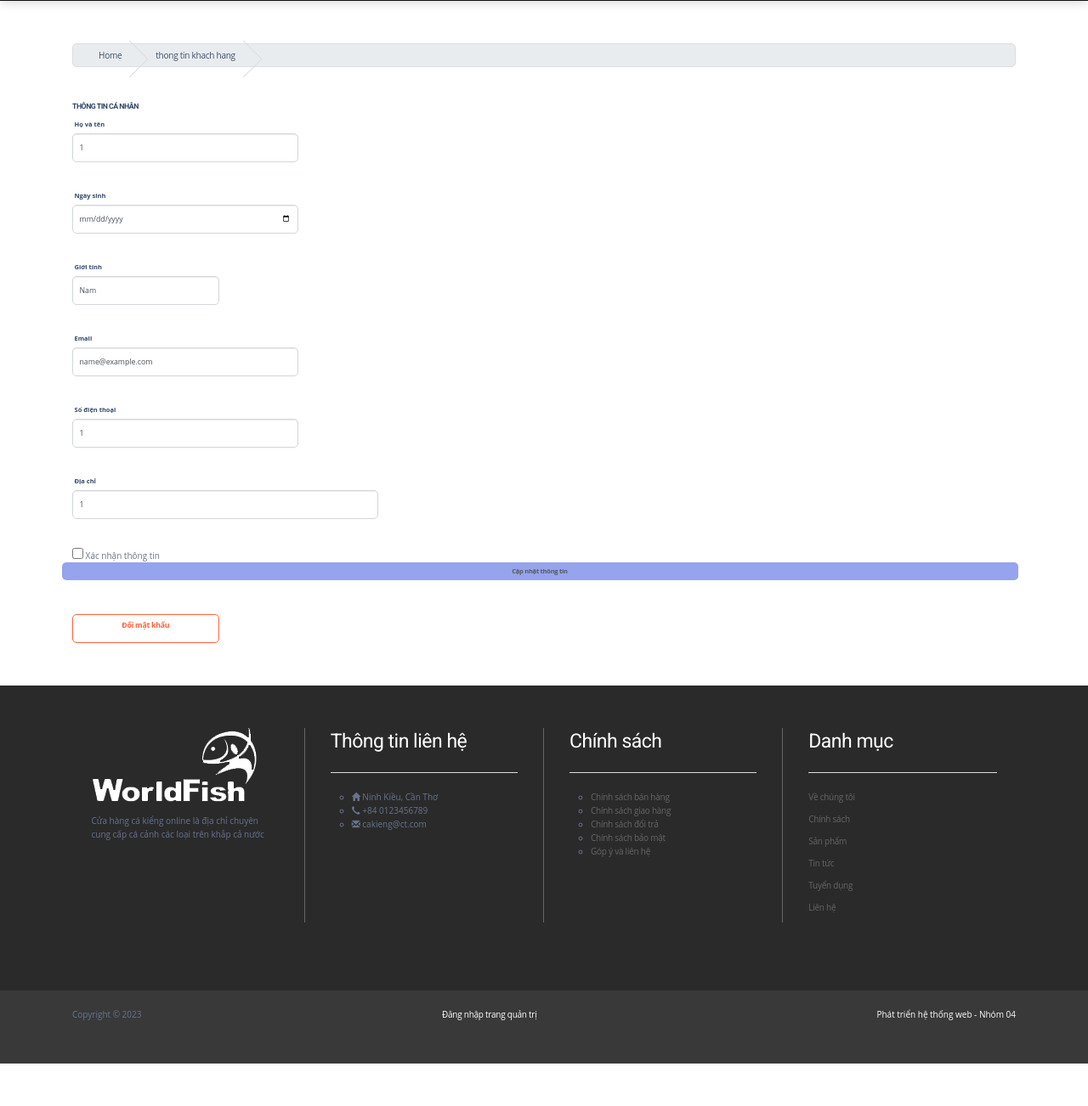
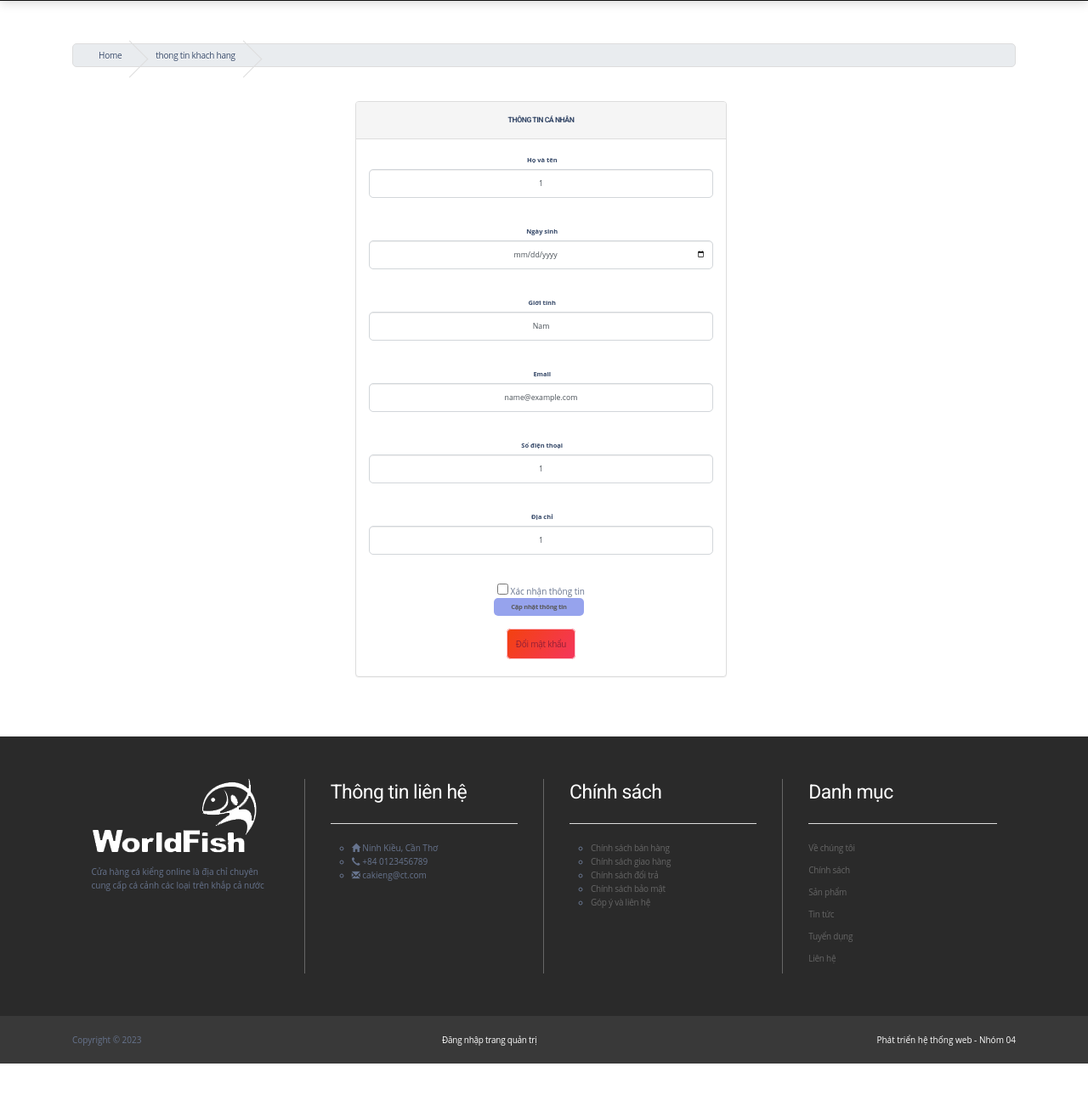
Before and after one commit to zink-ndp/FishStore, a PHP site: page /MobileShop/ttkh.php in a window 1280 px wide. Shown: the part 574-1876 px from the top of the page at 85% size. After the commit the page ends 1826 px from the top, so only its background shows below. Run offline with PHP 8.4, Linux system fonts and the light colour scheme; the visitor is signed in with stand-in values (Sample User, id 1); data that the repository does not hold is empty; some libraries are stand-ins or nearby versions; some web fonts are replaced.

Commit message:
update capnhatttkh va doimk

```diff
--- a/css/style.css
+++ b/css/style.css
@@ -801,6 +801,11 @@ footer .copyright ul li {
 }
 
 
+form#thugiua{
+   margin-left: 30%;
+   width: 437px;
+
+}
 /* ---------------------------------------------------------------------------- */
 
 
--- a/ttkh.php
+++ b/ttkh.php
@@ -31,26 +31,28 @@ $name ="Shop Cá Kiểng";
 					</ul>
 				</div>
 			</div>
-		<form action="capnhatttkh.php" method="post">
-		<input type="hidden" name="khid" value="<?php echo $_SESSION['id']; ?>">
-		<div class="card-body">
+		<form id='thugiua' action="capnhatttkh.php" method="post">
+		<input type="hidden" name="tkid" value="<?php echo $_SESSION['id']; ?>">
+    <div class="panel panel-default text-center">
+        <div class="panel-heading">
           <h1 class="text-uppercase text-sm mt-2">Thông tin cá nhân</h1>
-                <div class="row">
-                  <div class="col-md-3">
+        </div>
+        <div class="panel-body">
+          <div class="">
             <label for="example-text-input" class="form-control-label">Họ và tên</label>
-                      <input class="form-control" type="text" name="khname" value="<?php echo $_SESSION['name']; ?>">
+            <input class="form-control text-center" type="text" name="khname" value="<?php echo $_SESSION['name']; ?>">
           </div>
         </div>
-				  <div class="row">
-                  <div class="col-md-3">
+				<div class="panel-body">
+          <div class="">
             <label for="example-text-input" class="form-control-label">Ngày sinh</label>
-                      <input type="date" name="khbirth" id="birth" class="form-control" value="<?php echo $_SESSION['date']; ?>">
+            <input type="date" name="khbirth" id="birth" class="form-control text-center" value="<?php echo $_SESSION['date']; ?>">
           </div>
         </div>
-					<div class="row">
-				  <div class="col-md-2">
+				<div class="panel-body">
+				  <div class="">
             <label for="example-text-input" class="form-control-label">Giới tính</label>
-                      <select class="form-control" name="khsex" id="sex">
+            <select class="form-control text-center" name="khsex" id="sex">
               <option value="<?php echo $_SESSION['sex']; ?>" selected hidden>
                 <?php
                   if($_SESSION['sex']=='m'){
@@ -65,29 +67,28 @@ $name ="Shop Cá Kiểng";
             </select>
             </div>
 				</div>
-				<div class="row">
-                  <div class="col-md-3">
+				<div class="panel-body">
+          <div class="">
             <label for="example-text-input" class="form-control-label">Email</label>
-                      <input class="form-control" type="email" name="khmail" value="<?php echo $_SESSION['email']; ?>">
+            <input class="form-control text-center" type="email" name="khmail" value="<?php echo $_SESSION['email']; ?>">
           </div>
 				</div>
-				<div class="row">
-                  <div class="col-md-3">
+				<div class="panel-body">
+          <div class="">
             <label for="example-text-input" class="form-control-label">Số điện thoại</label>
-                      <input class="form-control" type="text" name="khphone" value="<?php echo $_SESSION['sdt']; ?>">
+            <input class="form-control text-center" type="text" name="khphone" value="<?php echo $_SESSION['sdt']; ?>">
           </div>
         </div>
-				<div class="row">
-                  <div class="col-md-4">
+				<div class="panel-body">
+          <div class="">
             <label for="example-text-input" class="form-control-label">Địa chỉ</label>
-					  <input class="form-control" type="text" name="khposition" value="<?php echo $_SESSION['location']; ?>">
+					  <input class="form-control text-center" type="text" name="khposition" value="<?php echo $_SESSION['location']; ?>">
           </div>
 				</div>
-			</div>
-                <div class="row">
-                  <div class="col-md-12">
+        <div class="panel-body">
+          <div class="">
             <input type="checkbox" id="check" onchange="toggleButton()"> <span>Xác nhận thông tin</span>
-                        <div class="row">
+            <div class="">
               <button type="submit" id="button" disabled class="ms-n2 btn btn-primary btn-sm ms-auto">Cập nhật thông tin</button>
             </div>
           </div>
@@ -102,15 +103,15 @@ $name ="Shop Cá Kiểng";
               }
              }
           </script>
-                  <div class="col-md-2">
-                    <div class="form-group">
+          <div class="panel-body">
             <!-- <input class="form-control btn btn-outline-warning text-warning" type="button" value="Đổi mật khẩu"> -->
-                      <a href="doimk.php" class="form-control btn btn-outline-warning text-warning">Đổi mật khẩu</a>
+              <a href="doimk.php" class="alert alert-danger">Đổi mật khẩu</a>
           </div>
         </div>
       </div>
     </form>
   </div>
+</div>
 <?php
 	include "footer.php"
 ?>
```
Also changed, not shown: capnhatttkh.php (+8 -8 lines), doimk.php (added, +64 -0 lines), top.php (+12 -1 lines), xacnhandoimk.php (added, +41 -0 lines). Lines whose indentation alone changed are shown as unchanged.
